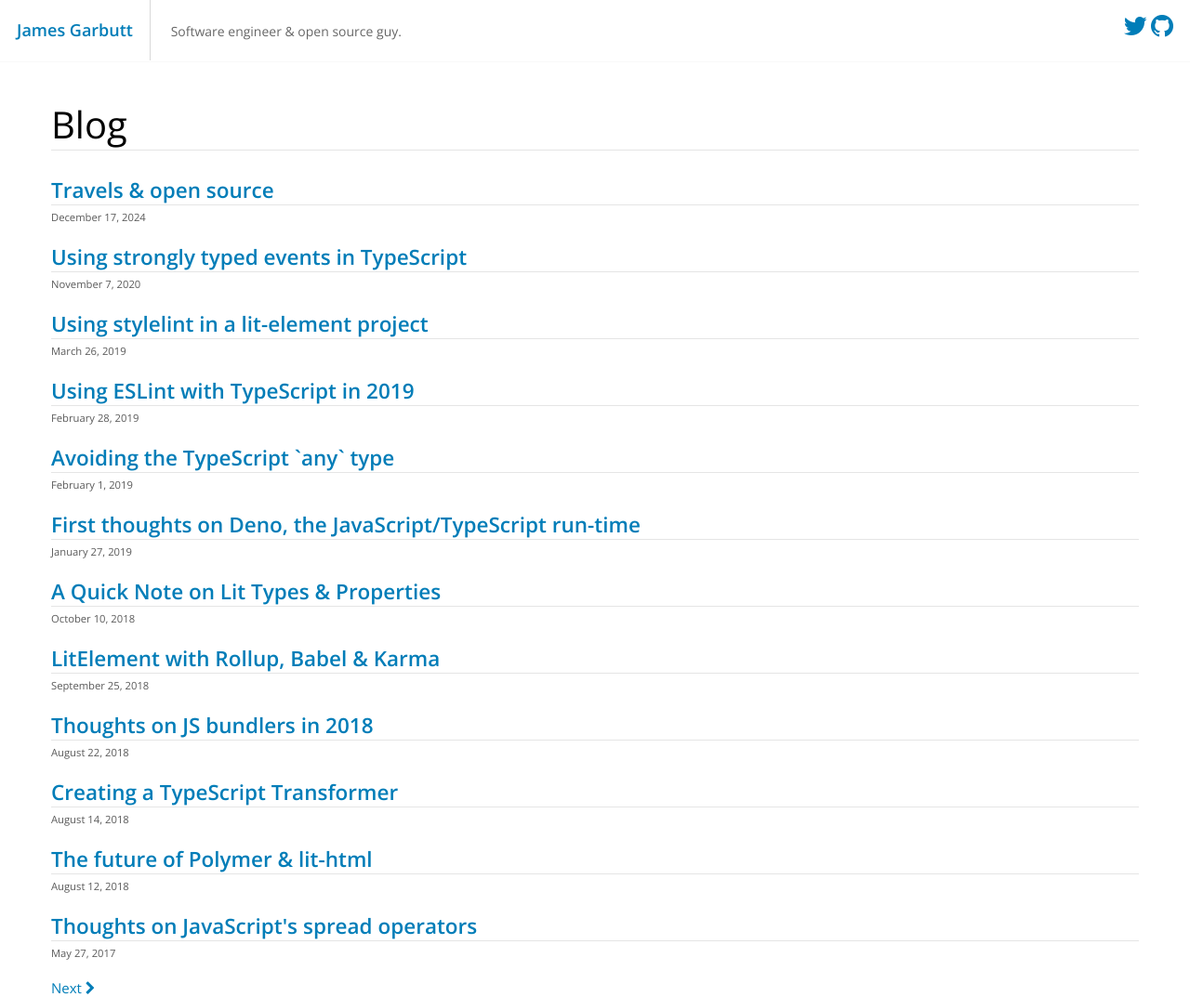
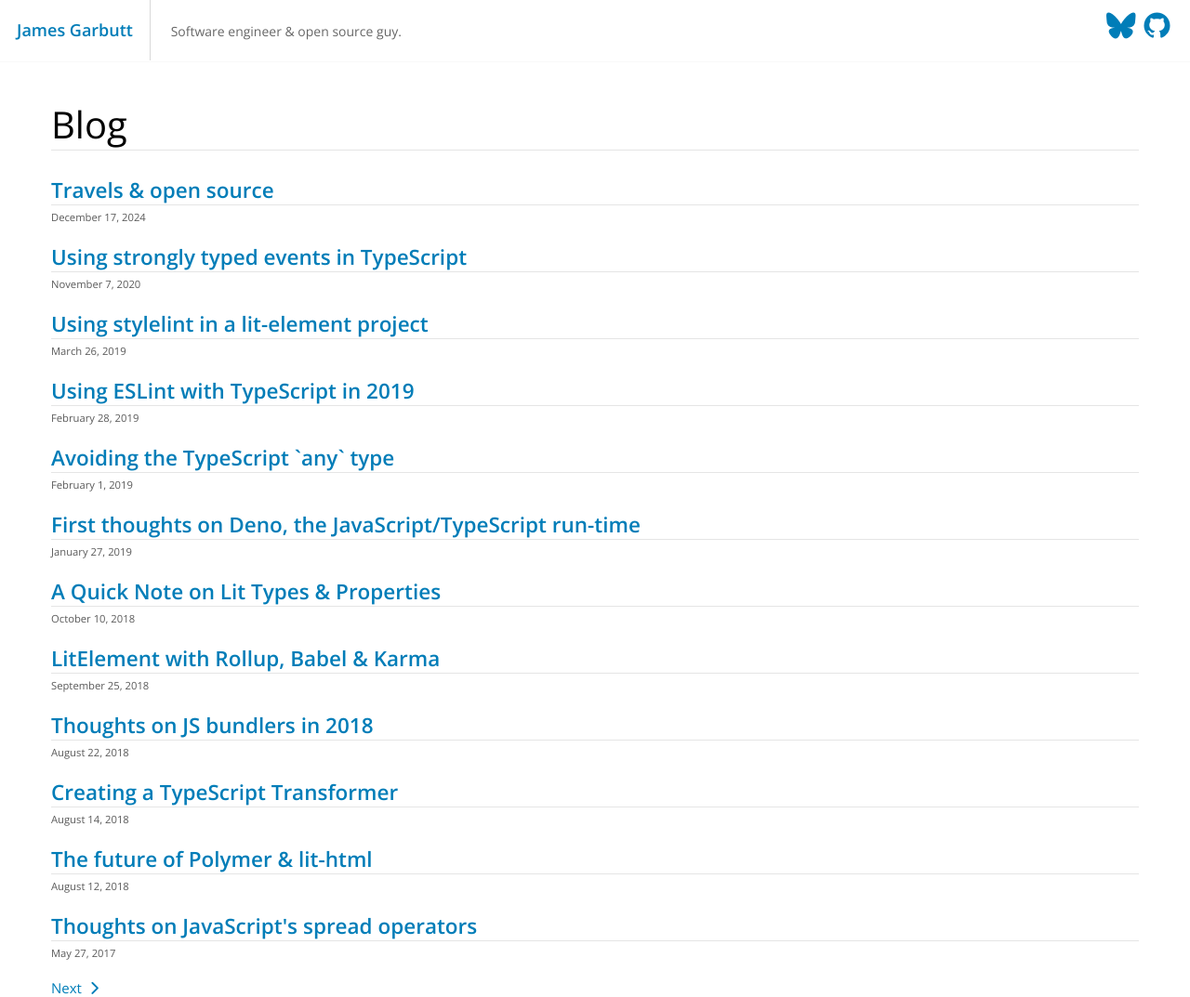
Before and after one commit to 43081j/43081j.github.io, a Jekyll site: the page built from blog/index.html, in a window 1280 px wide. Shown: the whole page at 93% size. Built offline with Jekyll 4.4.1, drawn with Linux system fonts in a browser that asks for light colours; nearby versions of some CDN libraries; the list of posts is cut into pages by our own code; comment, search, counter and statistics services are not loaded.

Commit message:
chore: remove social fluff
Sorry for ever having this.

```diff
--- a/_includes/header.html
+++ b/_includes/header.html
@@ -10,7 +10,9 @@
 		{% endif %}
 		<meta name="viewport" content="width=device-width,initial-scale=1,maximum-scale=1">
 		<link href="//fonts.googleapis.com/css?family=Open+Sans:400,300,600" rel="stylesheet">
-		<link href="//maxcdn.bootstrapcdn.com/font-awesome/4.1.0/css/font-awesome.min.css" rel="stylesheet">
+		<link href="//cdnjs.cloudflare.com/ajax/libs/font-awesome/7.0.0/css/fontawesome.min.css" rel="stylesheet">
+		<link href="//cdnjs.cloudflare.com/ajax/libs/font-awesome/7.0.0/css/solid.min.css" rel="stylesheet">
+		<link href="//cdnjs.cloudflare.com/ajax/libs/font-awesome/7.0.0/css/brands.min.css" rel="stylesheet">
 		<link href="{{ site.baseurl }}/app.css" rel="stylesheet">
 		{% feed_meta %}
 	</head>
@@ -26,8 +28,8 @@
 			</div>
 			<div class="right">
 				<div class="social-header">
-					<a href="//twitter.com/43081j" target="_blank"><i class="fa fa-twitter fa-2x"></i></a>
-					<a href="//github.com/43081j" target="_blank"><i class="fa fa-github fa-2x"></i></a>
+					<a href="//bsky.app/profile/43081j.com" target="_blank"><i class="fa-brands fa-bluesky fa-2x"></i></a>
+					<a href="//github.com/43081j" target="_blank"><i class="fa-brands fa-github fa-2x"></i></a>
 				</div>
 			</div>
 		</div>
--- a/_layouts/post.html
+++ b/_layouts/post.html
@@ -6,7 +6,7 @@
 		<p>{{ page.date | date: '%B %d, %Y' }}</p>
 		{% if page.path %}
 		<a href="//github.com/43081j/43081j.github.io/blob/master/{{ page.path }}">
-			<i class="fa fa-github"></i> Edit Page
+			<i class="fa-brands fa-github"></i> Edit Page
 		</a>
 		{% endif %}
 	</div>
--- a/app.js
+++ b/app.js
@@ -6,17 +6,9 @@
 
 ga('create', 'UA-53237360-1', 'auto');
 ga('send', 'pageview');
-(function(d, s, id) {
-  var js, fjs = d.getElementsByTagName(s)[0];
-  if (d.getElementById(id)) return;
-  js = d.createElement(s); js.id = id;
-  js.src = "//connect.facebook.net/en_GB/sdk.js#xfbml=1&version=v2.0";
-  fjs.parentNode.insertBefore(js, fjs);
-}(document, 'script', 'facebook-jssdk'));
 (function() {
 	var po = document.createElement('script'); po.type = 'text/javascript'; po.async = true;
 	po.src = 'https://apis.google.com/js/platform.js';
 	var s = document.getElementsByTagName('script')[0]; s.parentNode.insertBefore(po, s);
 })();
-!function(d,s,id){var js,fjs=d.getElementsByTagName(s)[0];if(!d.getElementById(id)){js=d.createElement(s);js.id=id;js.src="//platform.twitter.com/widgets.js";fjs.parentNode.insertBefore(js,fjs);}}(document,"script","twitter-wjs");
 /* jshint ignore:end */
--- a/blog/index.html
+++ b/blog/index.html
@@ -20,13 +20,13 @@
 	<div class="pager">
 		{% if paginator.previous_page %}
 			{% if paginator.previous_page == 1 %}
-			<a href="/blog/" class="pager-left"><i class="fa fa-chevron-left"></i> Previous</a>
+			<a href="/blog/" class="pager-left"><i class="fa-solid fa-chevron-left"></i> Previous</a>
 			{% else %}
-			<a href="{{ paginator.previous_page_path }}" class="pager-left"><i class="fa fa-chevron-left"></i> Previous</a>
+			<a href="{{ paginator.previous_page_path }}" class="pager-left"><i class="fa-solid fa-chevron-left"></i> Previous</a>
 			{% endif %}
 		{% endif %}
 		{% if paginator.next_page %}
-			<a href="{{ paginator.next_page_path }}" class="pager-right">Next <i class="fa fa-chevron-right"></i></a>
+			<a href="{{ paginator.next_page_path }}" class="pager-right">Next <i class="fa-solid fa-chevron-right"></i></a>
 		{% endif %}
 	</div>
 </div>
```
